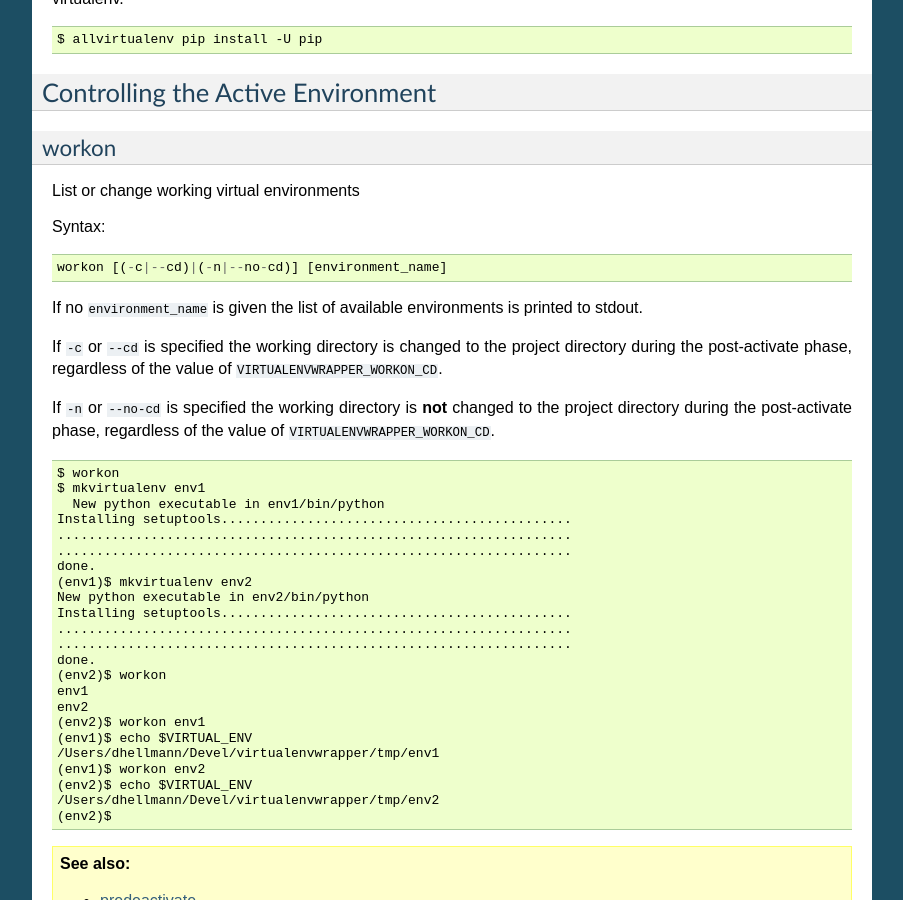
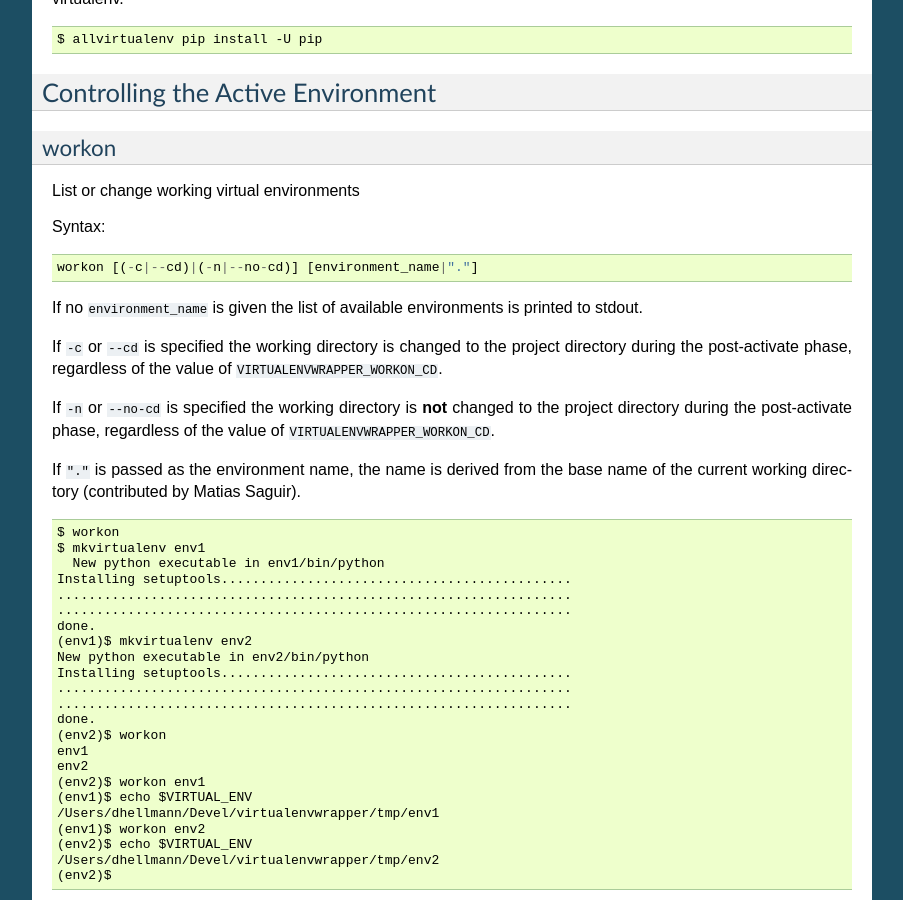
Before and after one commit to python-virtualenvwrapper/virtualenvwrapper, a Sphinx documentation site: the page built from docs/source/command_ref.rst, in a window 1280 px wide and 900 px high, scrolled down 3499 px. Shown: the whole window, without its empty margins (198-1101 px from the left). Built offline with Sphinx 7.4.7, drawn with Linux system fonts in a browser that asks for light colours; pages that are not in the unit, such as notebooks, are missing from menus.

Commit message:
document 'workon .' and give attribution
Change-Id: Ib62ce77cc8fb07e31df29ab44eb4f7bf84c7efaf

```diff
--- a/docs/source/command_ref.rst
+++ b/docs/source/command_ref.rst
@@ -238,7 +238,7 @@ List or change working virtual environments
 
 Syntax::
 
-    workon [(-c|--cd)|(-n|--no-cd)] [environment_name]
+    workon [(-c|--cd)|(-n|--no-cd)] [environment_name|"."]
 
 If no ``environment_name`` is given the list of available environments
 is printed to stdout.
@@ -250,6 +250,10 @@ the value of ``VIRTUALENVWRAPPER_WORKON_CD``.
 If ``-n`` or ``--no-cd`` is specified the working directory is **not**
 changed to the project directory during the post-activate phase,
 regardless of the value of ``VIRTUALENVWRAPPER_WORKON_CD``.
+
+If ``"."`` is passed as the environment name, the name is derived from
+the base name of the current working directory (contributed by Matias
+Saguir).
 
 ::
 
```
